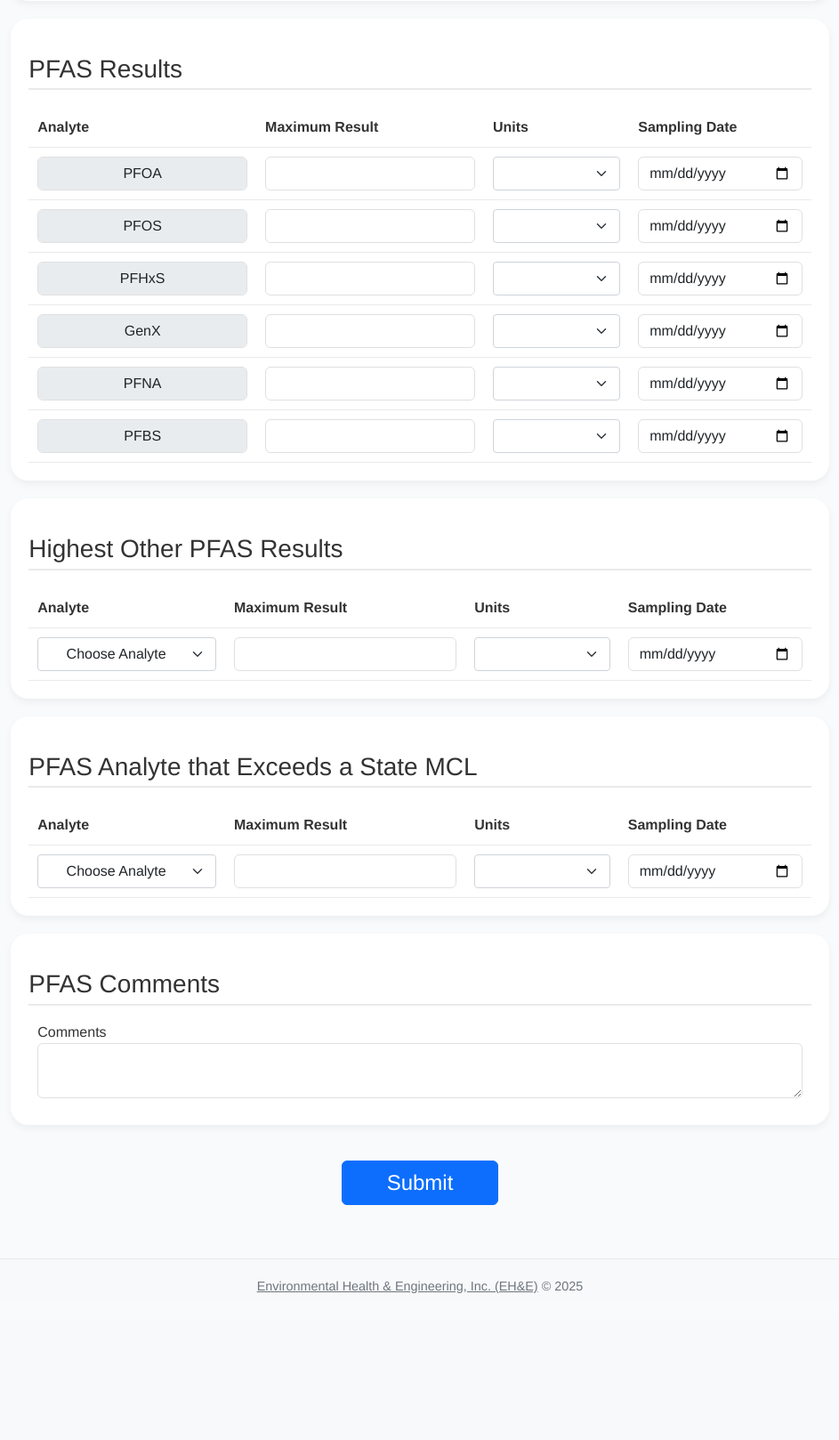
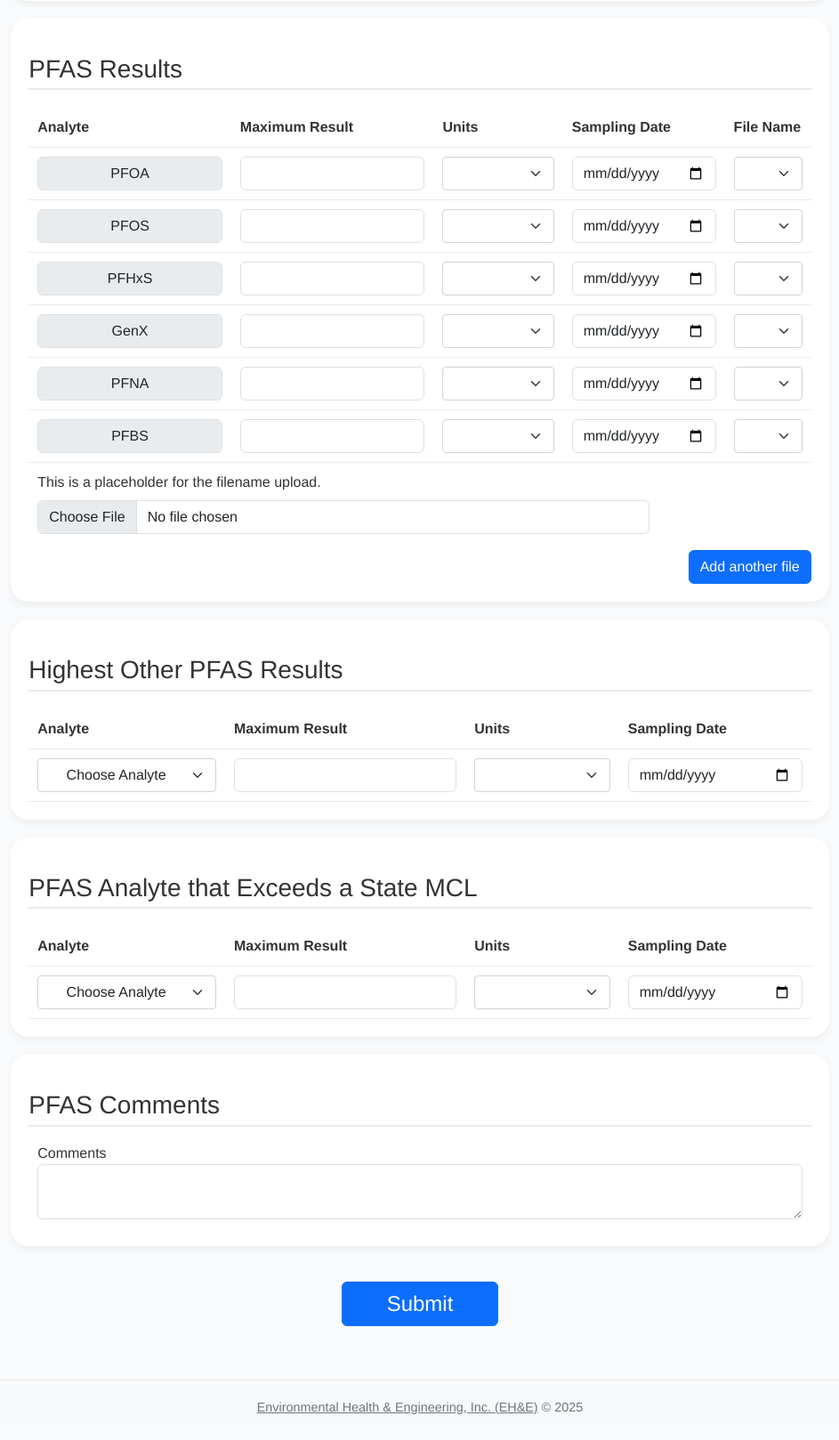
Before and after one commit to jfontaine-ehe/26863-user-updates, a Django app: page /source-form-create/ in a window 1280 px wide. Shown: the part 3375-4993 px from the top of the page at 89% size, without its empty margins (168-1111 px from the left). Before the commit the page ends 4828 px from the top, so only its background shows below. Run offline with Django 5.2, Linux system fonts and the light colour scheme; a user stored in the database is signed in; tables that the repository leaves empty hold one stand-in row (values such as "Sample post"); lists and menus that the app fills with data are empty; some libraries are stand-ins or nearby versions.

Commit message:
even more JS to allow the ability to delete files and filenames from dropdown

```diff
--- a/clientUpdates/clientUpdates/forms.py
+++ b/clientUpdates/clientUpdates/forms.py
@@ -221,7 +221,8 @@ class phase2PfasResultsForm(forms.ModelForm):
             'analyte',
             'result',
             'units',
-            'sample_date'
+            'sample_date',
+            'file_name'
         ]
 
 class formConstants(forms.Form):
@@ -241,3 +242,13 @@ class annualFiles(forms.Form):
     annualFile9 = forms.FileField()
     annualFile10 = forms.FileField()
     annualFile11 = forms.FileField()
+
+class pfasFiles(forms.Form):
+    pfasFile1 = forms.FileField()
+    pfasFile2 = forms.FileField()
+    pfasFile3 = forms.FileField()
+    pfasFile4 = forms.FileField()
+    pfasFile5 = forms.FileField()
+    pfasFile6 = forms.FileField()
+    pfasFile7 = forms.FileField()
+    pfasFile8 = forms.FileField()
--- a/clientUpdates/clientUpdates/templates/source_form.html
+++ b/clientUpdates/clientUpdates/templates/source_form.html
@@ -316,6 +316,7 @@
                         <th>Maximum Result</th>
                         <th>Units</th>
                         <th>Sampling Date</th>
+                        <th>File Name</th>
                     </tr>
                 </thead>
                 <tbody>
@@ -340,10 +341,30 @@
                         <td>
                             <input id="{{form.sample_date.html_name}}" name="{{form.sample_date.html_name}}" type="date" class="form-control" value="{{form.sample_date.value|default_if_none:''}}">
                         </td>
+                        <td class="label-center">
+                            <select id="{{form.file_name.html_name}}" name="{{form.file_name.html_name}}" class="form-select">
+                                <option value=""></option>
+                            </select>
+                        </td>
                     </tr>
                     {% endfor %}
                 </tbody>
             </table>
+
+            <div class="form-group">
+                {% for field in pfasFilesForm %}
+                    <label for="{{field.html_name}}" class="form-label {% if 'pfasFile1' == field.html_name %} {% else %} hidden {% endif %}">This is a placeholder for the filename upload.</label>
+                    <div class="{% if 'pfasFile1' == field.html_name %}d-flex{% else %}hidden{% endif %}" id="{{'div_'|add:field.html_name}}">
+                        <input style="width:80%;" type="file" class="form-control form-label" id="{{field.html_name}}" name="{{field.html_name}}" accept=".pdf, .jpg, .jpeg, .png">
+                        {% if 'pfasFile1' != field.html_name %}
+                            <button style="width:10%; height:50%;" type="button" class="delete-button btn btn-danger" data-target="{{field.html_name}}">Delete</button>
+                        {% endif %}
+                    </div>
+                {% endfor %}
+            </div>
+            <div style="display:flex; justify-content:flex-end;">
+                <button id='pfasAddFileButton' type="button" class="btn btn-primary">Add another file</button>
+            </div>
         </div>
 
         <div class="card-alt" style="box-shadow: 0 4px 8px rgba(0, 0, 0, 0.05); width:75%; margin:20px auto;">
@@ -454,15 +475,25 @@
 
 <script>
 
+    // left off likely needing to separate out divs and inpujts from annual files and pfasfiles objects
+
     const annualFileSelectors = document.querySelectorAll('[id^="annualflow-"][id$="-file_name"]');
-    const annualDeleteButtons = document.querySelectorAll('[data-target^="annualFile')
+    const annualDeleteButtons = document.querySelectorAll('[data-target^="annualFile"]');
+    const annualFileDivs = document.querySelectorAll('[id^="div_annualFile"]');
     const annualFiles = document.querySelectorAll('[id^="annualFile"]');
-    let fileNameList = [];
+    const annualAddFileButton = document.getElementById('annualAddFileButton');
+    let annualFileNameList = [];
+
+    const pfasFileSelectors = document.querySelectorAll('[id^="pfas-"][id$="-file_name"]');
+    const pfasDeleteButtons = document.querySelectorAll('[data-target^="pfasFile"]');
+    const pfasFiles = document.querySelectorAll('[id^="pfasFile"]');
+    const pfasFileDivs = document.querySelectorAll('[id^="div_pfasFile"]');
+    const pfasAddFileButton = document.getElementById('pfasAddFileButton');
+    let pfasFileNameList = [];
 
 
-    function renderFileNames() {
-       console.log("here in renderFileNames");
-       annualFileSelectors.forEach(elem => {
+    function renderFileNames(selectorList, fileNameList) {
+       selectorList.forEach(elem => {
             elem.options.length = 0;
             fileNameList.forEach(file => {
                 const option = document.createElement("option");
@@ -482,6 +513,24 @@
        });
     };
 
+
+    function addFiles(button, nodeList) {
+        let counter = 1;
+        button.addEventListener("click", function () {
+            if (counter < nodeList.length) {
+                console.log(nodeList[counter]);
+                nodeList[counter].classList.remove("hidden");
+                nodeList[counter].classList.add("d-flex");
+                nodeList[counter].classList.add("justify-content-between");
+                counter++;
+            }
+        });
+    }
+
+    addFiles(annualAddFileButton, annualFileDivs);
+    addFiles(pfasAddFileButton, pfasFileDivs);
+
+    /*
     let annualCounter = 1;
     document.getElementById('annualAddFileButton').addEventListener("click", function () {
 
@@ -494,7 +543,46 @@
             annualCounter++;
         }
     });
+    */
 
+
+    function deleteButtons(deleteButtonList, fileNameList, selectorList){
+        deleteButtonList.forEach(elem => {
+            elem.addEventListener("click", function () {
+                // get associated fileInput
+                const fileInput = document.getElementById(this.dataset.target);
+                console.log(fileInput)
+
+                // remove value from fileNameList
+                if (fileInput.files.length > 0) {
+
+                    // get index of where value is found in array
+                    const index = fileNameList.indexOf(fileInput.files[0].name);
+
+                    // remove value
+                    if (index !== -1) {
+                        fileNameList.splice(index, 1);
+                    }
+                }
+
+                // remove file value and hide
+                fileInput.value = "";
+                fileInput.classList.add('hidden');
+
+                // hide the delete button as well
+                elem.classList.add('hidden');
+
+                // re-render filenames
+                renderFileNames(selectorList, fileNameList);
+
+            });
+        });
+    };
+
+    deleteButtons(annualDeleteButtons, annualFileNameList, annualFileSelectors);
+    deleteButtons(pfasDeleteButtons, pfasFileNameList, pfasFileSelectors);
+
+    /*
     annualDeleteButtons.forEach(elem => {
 
         elem.addEventListener("click", function () {
@@ -503,7 +591,7 @@
             const fileInput = document.getElementById(this.dataset.target);
 
             // remove value from fileNameList
-            fileNameList = fileNameList.filter(x => x !== fileInput.files[0].name);
+            annualFileNameList = annualFileNameList.filter(x => x !== fileInput.files[0].name);
 
             // remove file value and hide
             fileInput.value = "";
@@ -513,13 +601,35 @@
             elem.classList.add('hidden');
 
             // re-render filenames
-            renderFileNames();
+            renderFileNames(annualFiles, annualFileList);
 
         });
 
 
     });
+    */
 
+    function updateFilesOnChange(inputList, fileNameList, selectorList) {
+
+        inputList.forEach(file => {
+            file.addEventListener("change", function () {
+                // clear the array
+                fileNameList.length = 0;
+                inputList.forEach(elem => {
+                    console.log(elem.files.length);
+                    if (elem.checkVisibility() && elem.files.length > 0) {
+                        fileNameList.push(elem.files[0].name);
+                    };
+                });
+                renderFileNames(selectorList, fileNameList);
+            });
+        });
+    };
+
+    updateFilesOnChange(annualFiles, annualFileNameList, annualFileSelectors);
+    updateFilesOnChange(pfasFiles, pfasFileNameList, pfasFileSelectors);
+
+    /*
     annualFiles.forEach(file => {
 
         file.addEventListener("change", function () {
@@ -529,20 +639,20 @@
 
         file.addEventListener("change", function () {
 
-            fileNameList = [];
+            annualFileNameList = [];
             annualFiles.forEach(elem => {
 
                 if (elem.checkVisibility() && elem.files.length > 0) {
-                    fileNameList.push(elem.files[0].name);
-                    console.log(fileNameList);
+                    annualFileNameList.push(elem.files[0].name);
                 };
 
             });
 
-            renderFileNames();
+            renderFileNames(annualFiles, annualFileNameList);
 
         });
-    });
+    }); */
+
 
     document.addEventListener("DOMContentLoaded", function () {
         const sourceTypeSelect = document.getElementById('source_type');
--- a/clientUpdates/clientUpdates/views.py
+++ b/clientUpdates/clientUpdates/views.py
@@ -12,7 +12,7 @@ from .models import (Pws, Source, PfasResult, FlowRate, ClaimSource, ClaimFlowRa
                      pwsCreds, phase2SourceInfo, phase2MaxFlow)
 from .forms import MaxFlowRateUpdateForm, AnnualProductionForm, PfasResultUpdateForm, ContactForm, pwsInfoForm, \
     phase2SourceInfoForm, phase2MaxFlowForm, phase2AnnualFlowForm, phase2PfasResultsForm, \
-    formConstants, annualFiles
+    formConstants, annualFiles, pfasFiles
 
 # Custom functions
 from .utils.handler import handle_update
@@ -766,6 +766,7 @@ def sourceFormCreate(request):
 
         form5 = formConstants()
         form6 = annualFiles()
+        form7 = pfasFiles()
 
         context = {
 
@@ -775,6 +776,7 @@ def sourceFormCreate(request):
             "phase2PfasResultsForm": form4,
             "formConstants": form5,
             "annualFilesForm": form6,
+            "pfasFilesForm": form7,
             "yesNoUnknown": yesNoUnknown,
             "sourceTypeOptions": sourceTypeOptions,
             "unitOptions": unitOptions,
```
